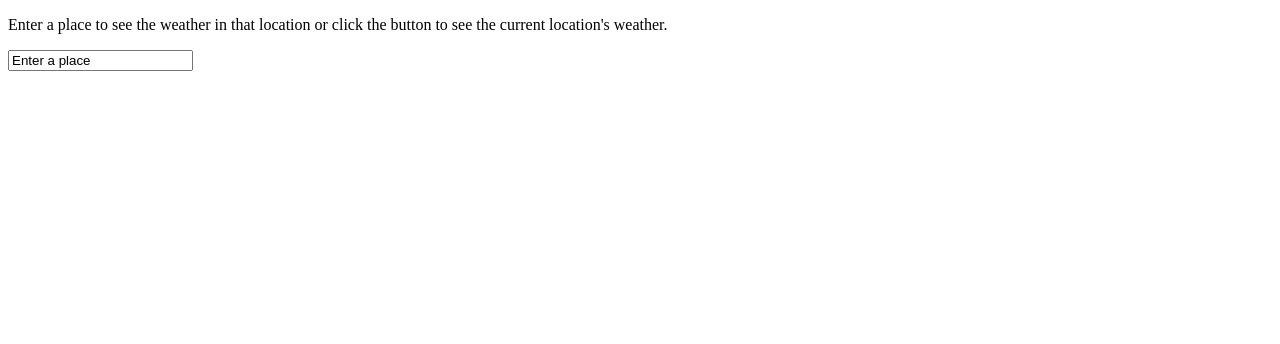
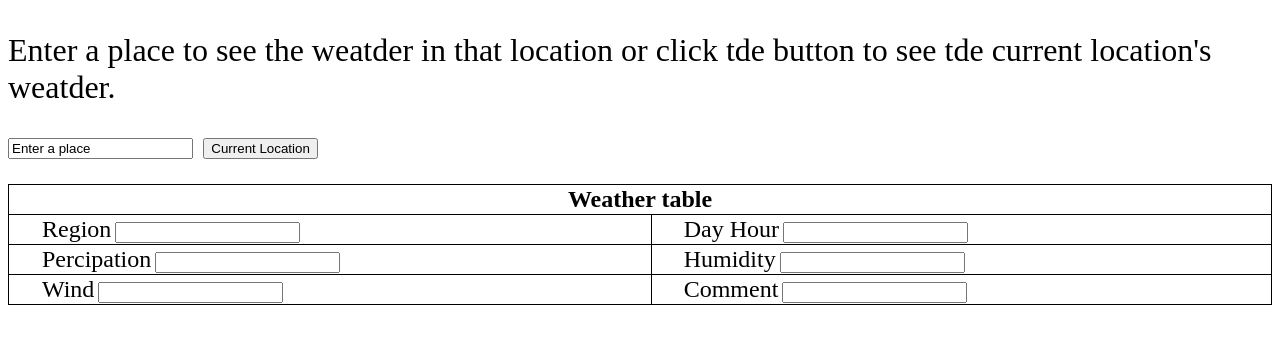
Before and after one commit to saugusth/ITMD582, a plain HTML site: page lab4/index.html in a window 1280 px wide. Drawn offline with Linux system fonts and the light colour scheme.

Commit message:
added the begaining of the lab

```diff
--- a/lab4/index.html
+++ b/lab4/index.html
@@ -2,14 +2,55 @@
 <html lang="en">
 <head>
     <meta charset="UTF-8">
-    <meta name="viewport" content="width=device-width, initial-scale=1.0">
+    <meta name="viewport" content="widtd=device-widtd, initial-scale=1.0">
+    <link rel="stylesheet" href="style.css">
+    <script src="index.js"></script>
     <title>Lab 4</title>
 </head>
 <body>
-    <p>Enter a place to see the weather in that location or click the button to see the current location's weather.</p>
-    <input type="text" value="Enter a place">
+    <p>Enter a place to see the weatder in that location or click tde button to see tde current location's weatder.</p>
     <Form>
+        <input type="text" value="Enter a place" id="place">
+        <button>Current Location </button>
+        <table>
+            <tr>
+                <th colspan="2">Weather table</th>
+            </tr>
+            <tr>
+                <td>
+                    <label>Region</label>
+                    <input type="text" id="region">
+                </td>
+                <td>
+                    <label>Day Hour</label>
+                    <input type="text" id="dayHour">
+                </td>
+            </tr>
+            <tr>
+                <td>
+                    <label>Percipation</label>
+                    <input type="text" id="percip">
+                </td>
+                <td>
+                    <label>Humidity</label>
+                    <input type="text" id="humidity">
+                </td>
+            </tr>
+            <tr>
+                <td>
+                    <label>Wind</label>
+                    <input type="text" id="wind">
+                </td>
+                <td>
+                    <label>Comment</label>
+                    <input type="text" id="comment">
+                    <img src="" alt="">
+                </td>
+            </tr>
+        </table>
+        <div id="nextSevenDays">
 
+        </div>
     </Form>
 
 </body>
--- /dev/null
+++ b/lab4/index.js
@@ -0,0 +1,18 @@
+window.addEventListener('DOMContentLoaded', ()=> {
+    let place = document.getElementById('place');
+    place.addEventListener('change', ()=>{
+        let placeData = place.value;
+        let url = `https://weatherdbi.herokuapp.com/data/weather/${placeData}`
+        fetch(url)
+        .then(data => {
+            return data.json();
+        }).then(jsonData =>{
+            if (jsonData['status'] == 'fail'){
+                alert("Please enter a place that exists on earth!");
+            }else{
+                console.log(jsonData)
+                console.log(jsonData.currentConditions['wind'])
+            }
+        })
+    })
+})
--- /dev/null
+++ b/lab4/style.css
@@ -0,0 +1,27 @@
+p{
+    font-size: 2rem;
+}
+
+#place{
+    margin-right: 0.5%;
+}
+
+table, th, td{
+    border: 1px solid black;
+    border-collapse: collapse;
+}
+
+table{
+    width: 100%;
+    margin-top: 2%;
+}
+
+
+label{
+    font-size: 1.5rem;
+    margin-left: 5%;
+}
+
+th{
+    font-size: 1.5rem;
+}
```
